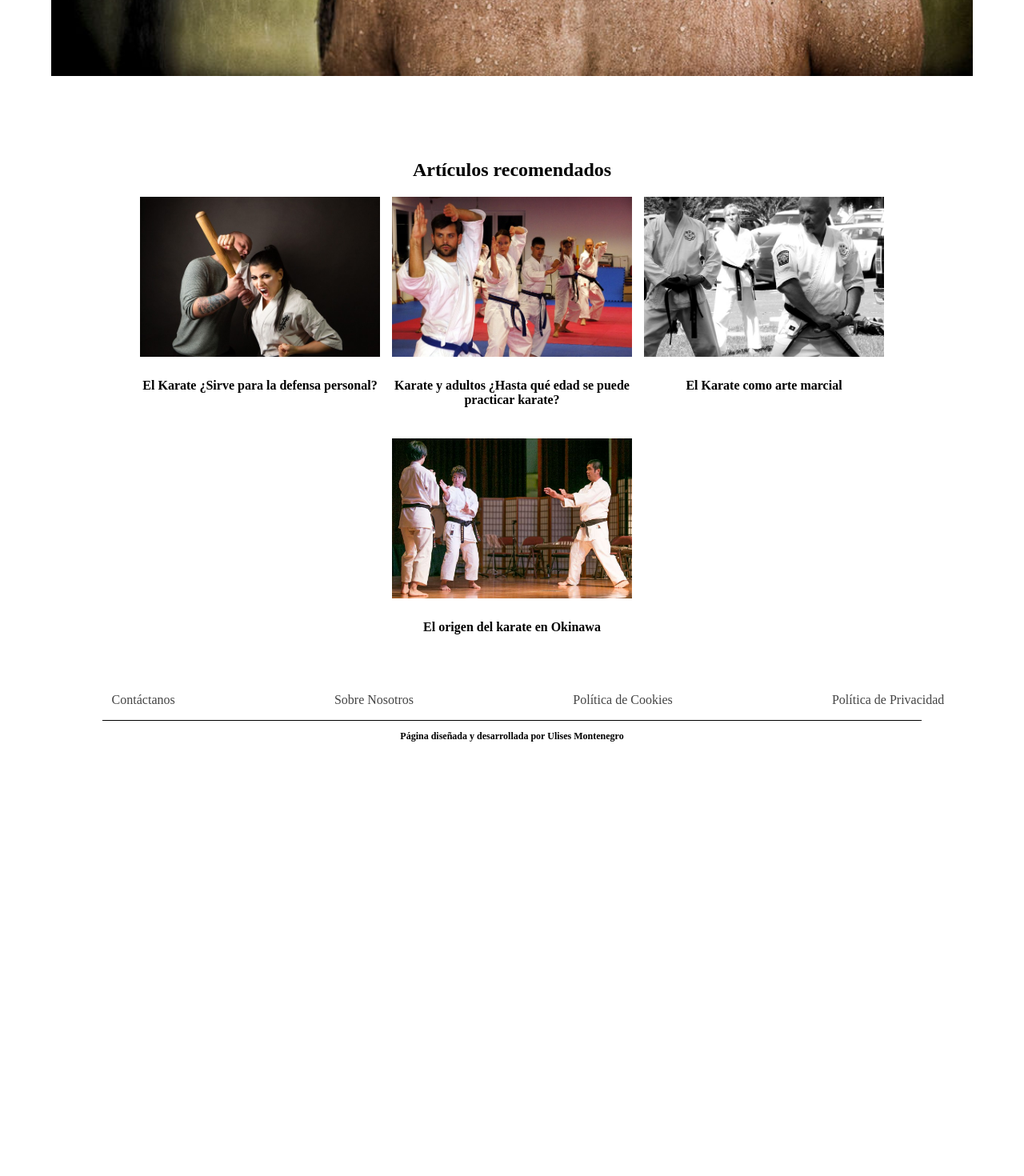
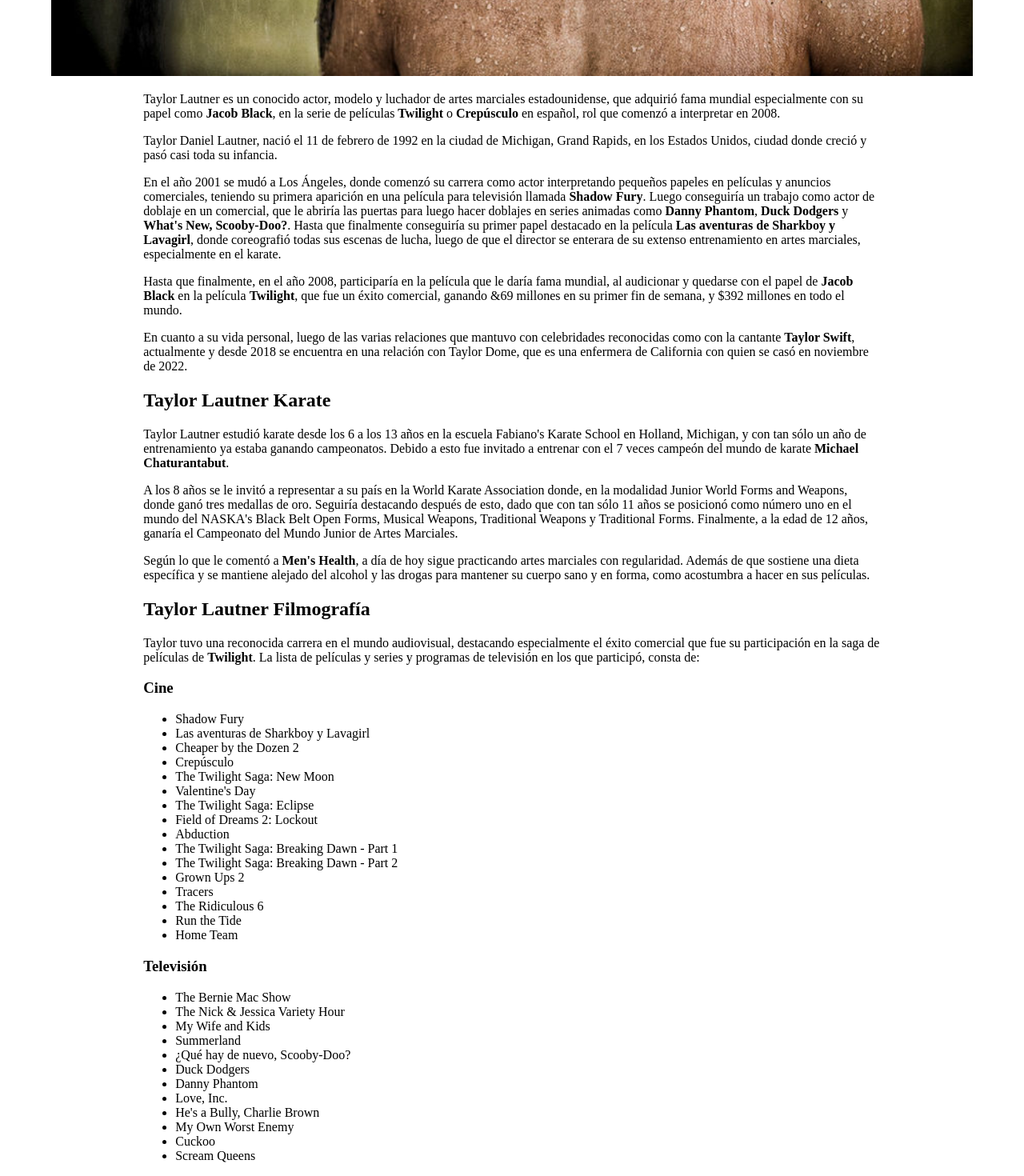
Before and after one commit to Ulise22/karate-info, a Next.js app: page /famosos/taylor-lautner in a window 1280 px wide. Shown: the part 840-2310 px from the top of the page at 80% size. Before the commit the page ends 1780 px from the top, so only its background shows below. Built offline with nearby package versions, Linux system fonts and the light colour scheme; a web font is replaced by a local one.

Commit message:
taylor-lautner article done

```diff
--- a/src/app/famosos/(famosos)/taylor-lautner/page.tsx
+++ b/src/app/famosos/(famosos)/taylor-lautner/page.tsx
@@ -8,7 +8,51 @@ export default function TaylorLauter () {
         <main className={styles.famoso}>
             <ArticlesHero title='Taylor Lautner' img={taylor} />
             <section className={styles.famoso__article}>
-                <p></p>
+                <p>Taylor Lautner es un conocido actor, modelo y luchador de artes marciales estadounidense, que adquirió fama mundial especialmente con su papel como <b>Jacob Black</b>, en la serie de películas <b>Twilight</b> o <b>Crepúsculo</b> en español, rol que comenzó a interpretar en 2008.</p>
+                <p>Taylor Daniel Lautner, nació el 11 de febrero de 1992 en la ciudad de Michigan, Grand Rapids, en los Estados Unidos, ciudad donde creció y pasó casi toda su infancia.</p>
+                <p>En el año 2001 se mudó a Los Ángeles, donde comenzó su carrera como actor interpretando pequeños papeles en películas y anuncios comerciales, teniendo su primera aparición en una película para televisión llamada <b>Shadow Fury</b>. Luego conseguiría un trabajo como actor de doblaje en un comercial, que le abriría las puertas para luego hacer doblajes en series animadas como <b>Danny Phantom</b>, <b>Duck Dodgers</b> y <b>What&apos;s New, Scooby-Doo?</b>. Hasta que finalmente conseguiría su primer papel destacado en la película <b>Las aventuras de Sharkboy y Lavagirl</b>, donde coreografió todas sus escenas de lucha, luego de que el director se enterara de su extenso entrenamiento en artes marciales, especialmente en el karate.</p>
+                <p>Hasta que finalmente, en el año 2008, participaría en la película que le daría fama mundial, al audicionar y quedarse con el papel de <b>Jacob Black</b> en la película <b>Twilight</b>, que fue un éxito comercial, ganando &69 millones en su primer fin de semana, y $392 millones en todo el mundo.</p>
+                <p>En cuanto a su vida personal, luego de las varias relaciones que mantuvo con celebridades reconocidas como con la cantante <b>Taylor Swift</b>, actualmente y desde 2018 se encuentra en una relación con Taylor Dome, que es una enfermera de California con quien se casó en noviembre de 2022.</p>
+                <h2>Taylor Lautner Karate</h2>
+                <p>Taylor Lautner estudió karate desde los 6 a los 13 años en la escuela Fabiano&apos;s Karate School en Holland, Michigan, y con tan sólo un año de entrenamiento ya estaba ganando campeonatos. Debido a esto fue invitado a entrenar con el 7 veces campeón del mundo de karate <b>Michael Chaturantabut</b>. </p>
+                <p>A los 8 años se le invitó a representar a su país en la World Karate Association donde, en la modalidad Junior World Forms and Weapons, donde ganó tres medallas de oro. Seguiría destacando después de esto, dado que con tan sólo 11 años se posicionó como número uno en el mundo del NASKA&apos;s Black Belt Open Forms, Musical Weapons, Traditional Weapons y Traditional Forms. Finalmente, a la edad de 12 años, ganaría el Campeonato del Mundo Junior de Artes Marciales.</p>
+                <p>Según lo que le comentó a <b>Men&apos;s Health</b>, a día de hoy sigue practicando artes marciales con regularidad. Además de que sostiene una dieta específica y se mantiene alejado del alcohol y las drogas para mantener su cuerpo sano y en forma, como acostumbra a hacer en sus películas.</p>
+                <h2>Taylor Lautner Filmografía</h2>
+                <p>Taylor tuvo una reconocida carrera en el mundo audiovisual, destacando especialmente el éxito comercial que fue su participación en la saga de películas de <b>Twilight</b>. La lista de películas y series y programas de televisión en los que participó, consta de: </p>
+                <h3>Cine</h3>
+                <ul>
+                    <li>Shadow Fury</li>
+                    <li>Las aventuras de Sharkboy y Lavagirl</li>
+                    <li>Cheaper by the Dozen 2</li>
+                    <li>Crepúsculo</li>
+                    <li>The Twilight Saga: New Moon</li>
+                    <li>Valentine&apos;s Day</li>
+                    <li>The Twilight Saga: Eclipse</li>
+                    <li>Field of Dreams 2: Lockout</li>
+                    <li>Abduction</li>
+                    <li>The Twilight Saga: Breaking Dawn - Part 1</li>
+                    <li>The Twilight Saga: Breaking Dawn - Part 2</li>
+                    <li>Grown Ups 2</li>
+                    <li>Tracers</li>
+                    <li>The Ridiculous 6</li>
+                    <li>Run the Tide</li>
+                    <li>Home Team</li>
+                </ul>
+                <h3>Televisión</h3>
+                <ul>
+                    <li>The Bernie Mac Show</li>
+                    <li>The Nick & Jessica Variety Hour</li>
+                    <li>My Wife and Kids</li>
+                    <li>Summerland</li>
+                    <li>¿Qué hay de nuevo, Scooby-Doo?</li>
+                    <li>Duck Dodgers</li>
+                    <li>Danny Phantom</li>
+                    <li>Love, Inc.</li>
+                    <li>He&apos;s a Bully, Charlie Brown</li>
+                    <li>My Own Worst Enemy</li>
+                    <li>Cuckoo</li>
+                    <li>Scream Queens</li>
+                </ul>
             </section>
         </main>
     )
```
